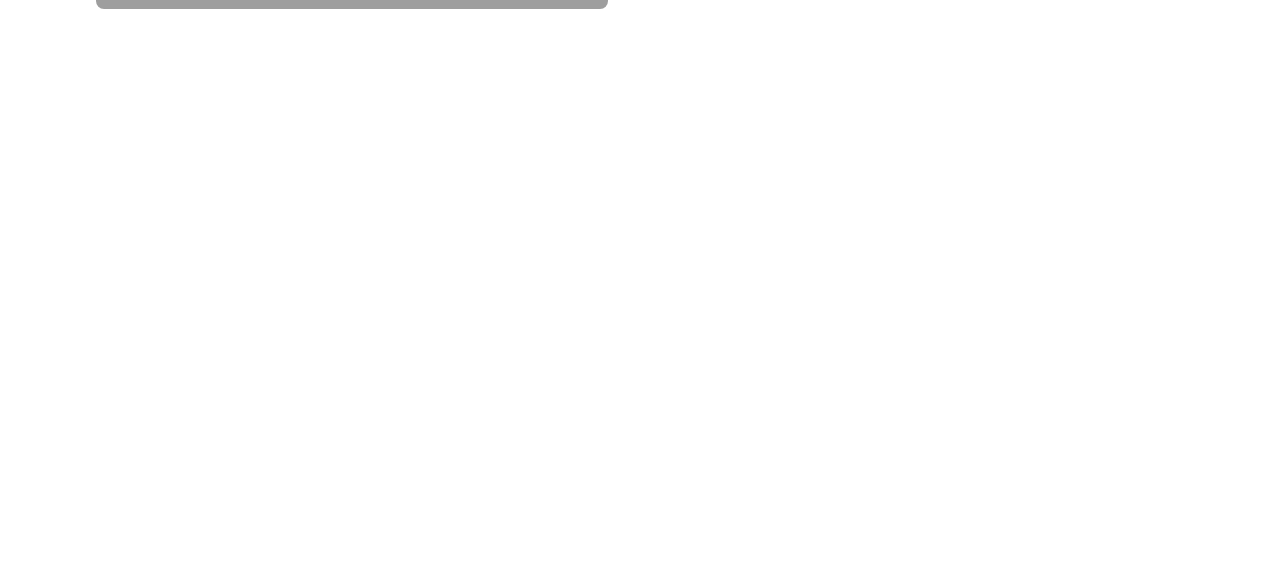
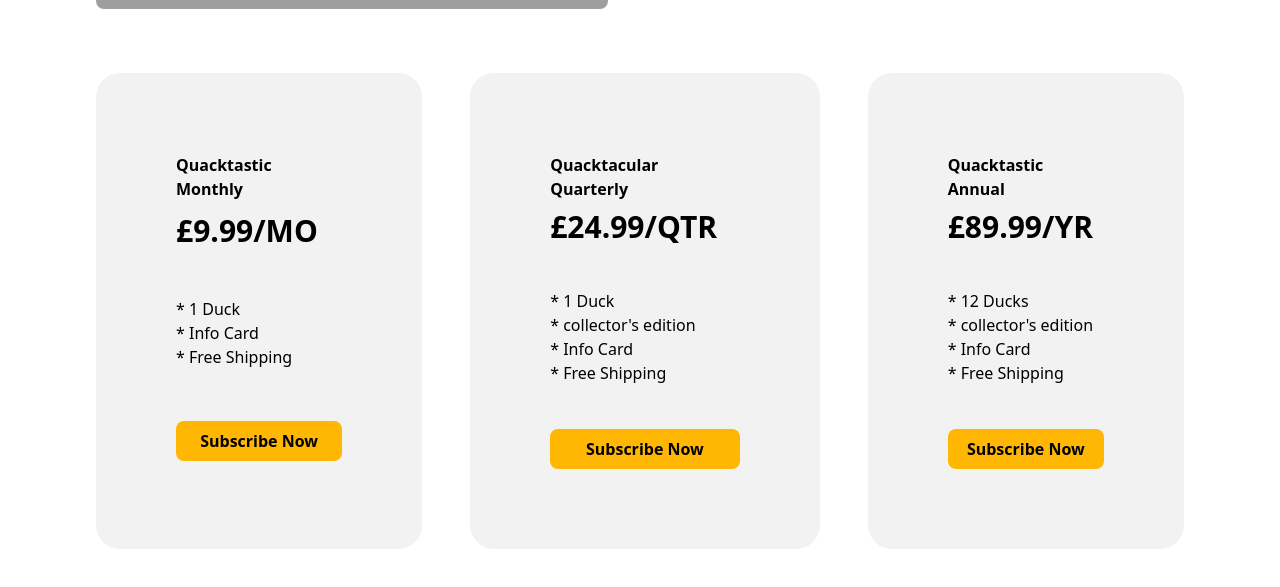
Before and after one commit to Cloudy-96/QuackyCoders, a React (Create React App) app: page / in a window 1280 px wide. Shown: the part 1463-2050 px from the top of the page. Before the commit the page ends 1472 px from the top, so only its background shows below. Built offline with nearby package versions, Linux system fonts and the light colour scheme; grey boxes are pictures that could not be loaded.

Commit message:
subscription model page comeplete

```diff
--- a/src/App.tsx
+++ b/src/App.tsx
@@ -1,6 +1,8 @@
 import React from "react";
+import "./App.css";
+
 import About from "./components/About";
-import "./App.css";
+import Subcription from "./components/Subscription";
 
 function App() {
   return (
@@ -25,6 +27,7 @@ function App() {
       </header>
 
       <About />
+      <Subcription />
     </div>
   );
 }
--- /dev/null
+++ b/src/components/Subscription.tsx
@@ -0,0 +1,58 @@
+//TODO: capitalise the includes in the map function
+
+export default function Subcription() {
+  const subOptions = [
+    {
+      id: 0,
+      title: "Quacktastic Monthly",
+      cost: 9.99,
+      per: "MO",
+      includes: ["1 Duck", "Info Card", "Free Shipping"],
+    },
+    {
+      id: 1,
+      title: "Quacktacular Quarterly",
+      cost: 24.99,
+      per: "QTR",
+      includes: ["1 Duck", "collector's edition", "Info Card", "Free Shipping"],
+    },
+    {
+      id: 2,
+      title: "Quacktastic Annual",
+      cost: 89.99,
+      per: "YR",
+      includes: [
+        "12 Ducks",
+        "collector's edition",
+        "Info Card",
+        "Free Shipping",
+      ],
+    },
+  ];
+
+  return (
+    <div className="flex justify-center align-center h-full m-24">
+      <ul className="flex gap-12 w-auto justify-center">
+        {subOptions.map((sub) => (
+          <li key={sub.id} className="bg-grey grid gap-11 rounded-3xl p-20">
+            <div className="grid gap-2">
+              <p className="font-semibold">{sub.title}</p>
+              <h2 className="font-bold text-3xl">
+                £{sub.cost}/{sub.per}
+              </h2>
+            </div>
+
+            <ul>
+              {sub.includes.map((item) => (
+                <li className="index">* {item}</li>
+              ))}
+            </ul>
+            <button className="bg-primary h-10 rounded-lg font-semibold">
+              Subscribe Now
+            </button>
+          </li>
+        ))}
+      </ul>
+    </div>
+  );
+}
--- a/tailwind.config.js
+++ b/tailwind.config.js
@@ -8,7 +8,7 @@ module.exports = {
         darkBlue: "#023047",
         lightBlue: "#219EBC",
         orange: "#FB8500",
-        greyFill: "#F2F2F2",
+        grey: "#F2F2F2",
       },
       extend: {
         keyframes: {
```
